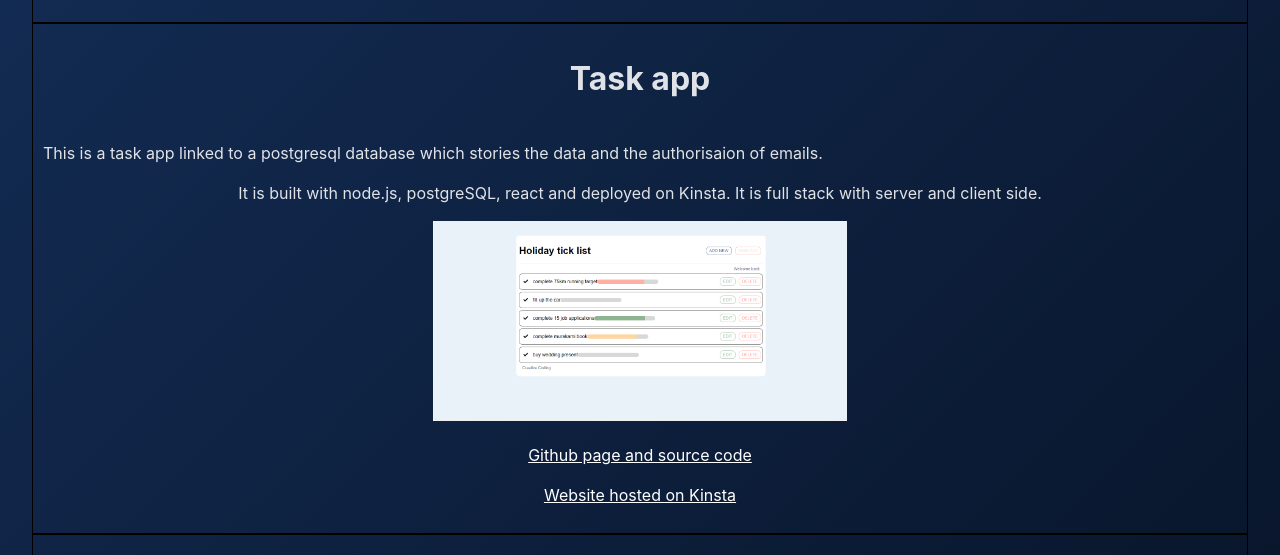
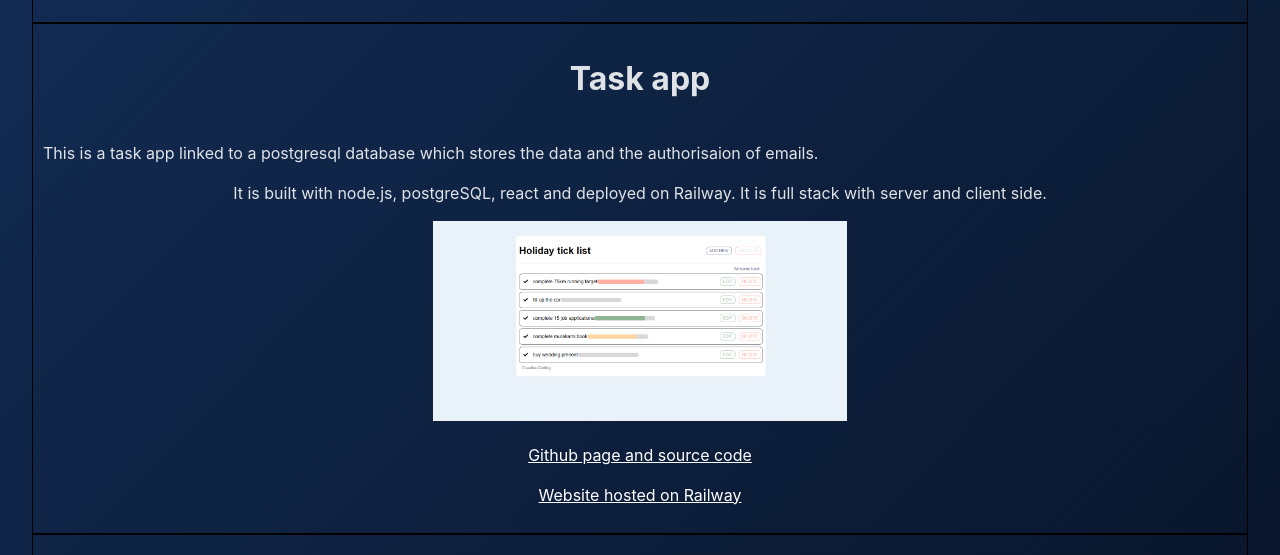
Before and after one commit to Eugenepython/eugene_doris, a React (Vite) app: page /theapps in a window 1280 px wide. Shown: the part 1860-2415 px from the top of the page. Built offline with nearby package versions, Linux system fonts and the light colour scheme.

Commit message:
changing the todo app

```diff
--- a/src/PortfolioFiles/Todoapp.jsx
+++ b/src/PortfolioFiles/Todoapp.jsx
@@ -8,14 +8,14 @@ function Todoapp() {
         <div>
 
         <h1>Task app</h1>
-        <p className = 'paragraph-container' >This is a task app linked to a postgresql database which stories the data and the authorisaion of emails. </p>
-        <p>It is built with node.js, postgreSQL, react and deployed on Kinsta. It is full stack with server and client side.</p>
+        <p className = 'paragraph-container' >This is a task app linked to a postgresql database which stores the data and the authorisaion of emails. </p>
+        <p>It is built with node.js, postgreSQL, react and deployed on Railway. It is full stack with server and client side.</p>
         <img className = 'portFolioImage' src={thetodoapp} alt="todo" />
 
         <p><a className = 'white' href="https://github.com/Eugenepython/todoapp" target="_blank"> Github page and source code</a></p>
 
 
-        <p><a className = 'white' href="https://taskappp-qbjry.kinsta.app/" target="_blank">Website hosted on Kinsta</a></p>
+        <p><a className = 'white' href="https://client-frontend-production.up.railway.app/" target="_blank">Website hosted on Railway</a></p>
 
         </div>
       </>
```
